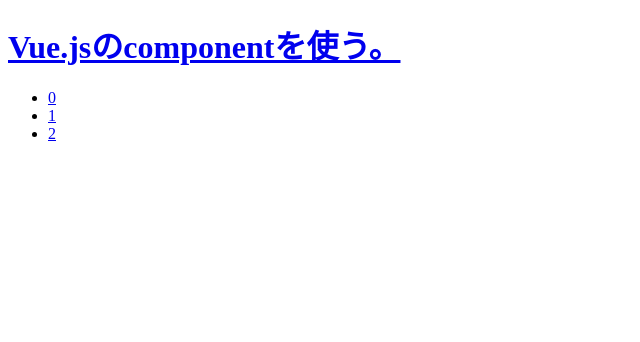
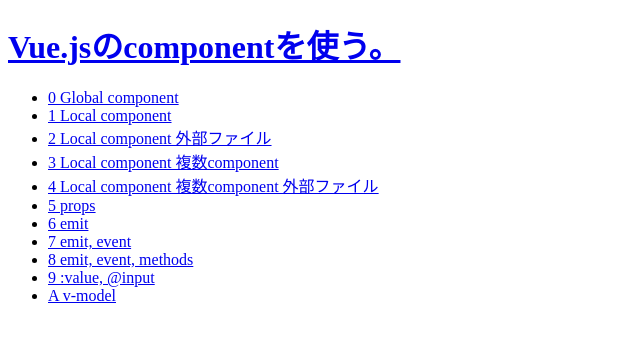
Before and after one commit to ytyaru/JS.Vue.3.0.5.component.20210121185722, a plain HTML site: page docs/index.html in a window 1280 px wide. Shown: the whole page, without its empty margins (0-640 px from the left). Drawn offline with Linux system fonts and the light colour scheme.

Commit message:
mod index.html

```diff
--- a/docs/index.html
+++ b/docs/index.html
@@ -7,9 +7,17 @@
 <body>
 <h1><a href="https://github.com/ytyaru/JS.Vue.3.0.5.component.20210121185722">Vue.jsのcomponentを使う。</a></h1>
 <ul>
-    <li><a href="./0/index.html">0</a></li>
-    <li><a href="./1/index.html">1</a></li>
-    <li><a href="./2/index.html">2</a></li>
+    <li><a href="./0/index.html">0 Global component</a></li>
+    <li><a href="./1/index.html">1 Local component</a></li>
+    <li><a href="./2/index.html">2 Local component 外部ファイル</a></li>
+    <li><a href="./3/index.html">3 Local component 複数component</a></li>
+    <li><a href="./4/index.html">4 Local component 複数component 外部ファイル</a></li>
+    <li><a href="./5/index.html">5 props</a></li>
+    <li><a href="./6/index.html">6 emit</a></li>
+    <li><a href="./7/index.html">7 emit, event</a></li>
+    <li><a href="./8/index.html">8 emit, event, methods</a></li>
+    <li><a href="./9/index.html">9 :value, @input</a></li>
+    <li><a href="./A/index.html">A v-model</a></li>
 </ul>
 </body>
 </html>
```
